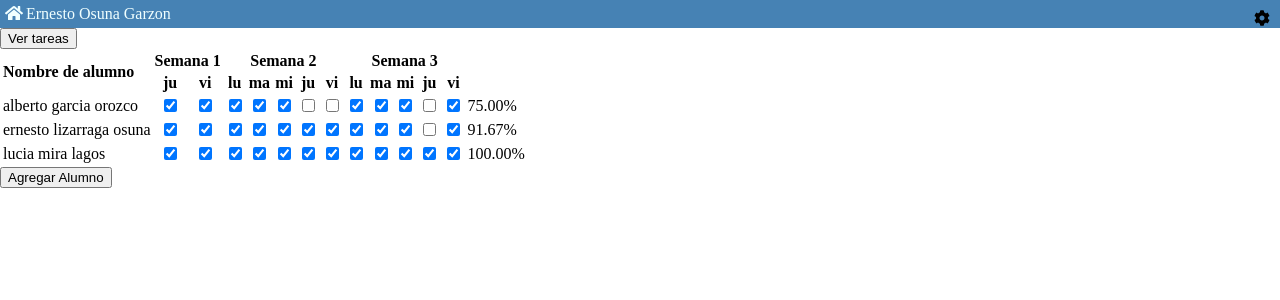
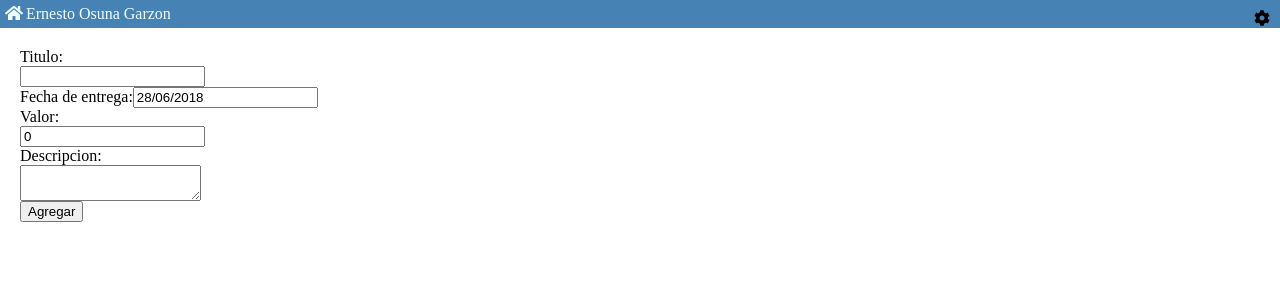
Before and after one commit to cuauth/prof, a React app: page /grupo/1/tareas in a window 1280 px wide. Shown: the top 300 px of the page. Built offline with nearby package versions, Linux system fonts and the light colour scheme.

Commit message:
inicio de tareas agregado con formulario

```diff
--- a/package.json
+++ b/package.json
@@ -39,6 +39,7 @@
     "moment": "^2.22.2",
     "npm": "^6.1.0",
     "react": "^16.4.1",
+    "react-datepicker": "^1.5.0",
     "react-dom": "^16.4.1",
     "react-moment": "^0.7.7",
     "react-redux": "^5.0.7",
--- /dev/null
+++ b/src/components/AgregarTareasForm.css
@@ -0,0 +1,5 @@
+.TareasContainer {
+    padding-left: 20px;
+    padding-top: 20px;
+
+}
--- /dev/null
+++ b/src/components/AgregarTareasForm.js
@@ -0,0 +1,78 @@
+import React from "react"
+import { connect } from 'react-redux'
+import moment from 'moment'
+import DatePicker from 'react-datepicker'
+import style from './AgregarTareasForm.css'
+
+
+class AgregarTareasForm extends React.Component {
+  constructor(props) {
+    super(props)
+    this.onSubmit = this.onSubmit.bind(this)
+    this.handleChange = this.handleChange.bind(this)
+    this.handleDateChange = this.handleDateChange.bind(this)
+    this.state= {
+      titulo: '',
+      descripcion: '',
+      fechaDeEntrega: moment(),
+      valor: 0
+    }
+
+  }
+  onSubmit(event) {
+    event.preventDefault();
+    const form = {
+      titulo: this.state.titulo,
+      descripcion: this.state.descripcion,
+      fechaDeEntrega: this.state.fechaDeEntrega,
+      valor: this.state.valor
+    }
+    this.props.onSubmit(form)
+
+  }
+  handleChange(event){
+      this.setState({[event.target.name]: event.target.value});
+  }
+  handleDateChange(date){
+    this.setState({ fechaDeEntrega: date});
+  }
+  render() {
+
+    //this.props.agregarTarea(this.props.grupoId, { id:1, titulo: 'titulo', descripcion: 'descripcion de la tarea', fechaDeEntrega: moment().add('5','days'), valor: 100  })
+    return <div className={style.TareasContainer}>
+      <form  onSubmit={this.onSubmit}>
+        <label>Titulo:
+        <input type='text' name='titulo' value={this.state.titulo} onChange={this.handleChange} /></label>
+
+        <label>Fecha de entrega:
+        <DatePicker
+          name='fechaDeEntrega'
+          selected={this.state.fechaDeEntrega}
+          onChange={this.handleDateChange}
+        />
+        </label>
+        <label>Valor:
+        <input type='text' name='valor' value={this.state.valor} onChange={this.handleChange} /></label>
+        <label>Descripcion:
+        <textarea name='descripcion' value={this.state.descripcion} onChange={this.handleChange} /></label>
+        <button type="submit" value="Submit" >Agregar</button>
+      </form>
+      </div>
+  }
+}
+const mapStateToProps = (state,props) => {
+
+  return {
+    settings: state.settings
+  }
+}
+const mapDispatchToProps = dispatch => {
+  return {
+
+  }
+}
+
+export default connect(
+  mapStateToProps,
+  mapDispatchToProps
+)(AgregarTareasForm)
--- a/src/components/App.css
+++ b/src/components/App.css
@@ -4,3 +4,10 @@ a {
 body {
   margin: 0;
 }
+
+label {
+  display: block;
+}
+input, textarea {
+  display: block;
+}
--- a/src/components/App.js
+++ b/src/components/App.js
@@ -1,6 +1,7 @@
 import React from "react"
 import { connect } from 'react-redux'
 import Grupo from './Grupo'
+import Tareas from './Tareas'
 import ListaGrupos from './ListaGrupos'
 import Header from  './Header'
 import SettingsCog from './SettingsCog'
@@ -9,7 +10,7 @@ import { faCog , faChevronLeft, faHome  } from '@fortawesome/free-solid-svg-icon
 import { Switch, Route } from 'react-router'
 import style from './App.css'
 import { ConnectedRouter } from 'connected-react-router'
-
+import 'react-datepicker/dist/react-datepicker.css?external'
 library.add(faCog,faChevronLeft, faHome)
 
 class App extends React.Component {
@@ -20,6 +21,7 @@ class App extends React.Component {
           <SettingsCog />
           <Header />
           <Switch>
+          <Route path="/grupo/:key/tareas" render={(routeProps) => <Tareas grupoId={routeProps.match.params.key} routeProp={routeProps} />}/>
           <Route path="/grupo/:key" render={(routeProps) => <Grupo grupoId={routeProps.match.params.key} routeProp={routeProps} />}/>
           <Route exact path="/" component={ListaGrupos} />
           </Switch>
--- a/src/components/Grupo.js
+++ b/src/components/Grupo.js
@@ -2,7 +2,7 @@ import React from "react"
 import { connect } from 'react-redux'
 import ListaAlumnos from './ListaAlumnos'
 import AgregarAlumnoForm from './AgregarAlumnoForm'
-import { agregarTarea} from './../actions'
+
 import moment from 'moment'
 class Grupo extends React.Component {
   constructor(props) {
@@ -28,7 +28,7 @@ class Grupo extends React.Component {
   render() {
     const showForm = this.state.showForm
     return <React.Fragment>
-      <button onClick={()=>{ this.props.agregarTarea(this.props.grupoId, { id:1, titulo: 'titulo', descripcion: 'descripcion de la tarea', fechaDeEntrega: moment().add('5','days'), valor: 100  }) }} >Ver tareas</button>
+      <button onClick={()=> {this.props.routeProp.history.push(`/grupo/${this.props.grupoId}/tareas`)}} >Ver tareas</button>
       <ListaAlumnos grupoId={this.props.grupoId} />
       <div>
         {(showForm)
@@ -47,7 +47,7 @@ const mapStateToProps = (state,props) => {
 }
 const mapDispatchToProps = dispatch => {
   return {
-    agregarTarea: (grupoId, tarea) =>{dispatch(agregarTarea(grupoId, tarea))}
+
   }
 }
 
--- /dev/null
+++ b/src/components/Tareas.js
@@ -0,0 +1,44 @@
+import React from "react"
+import { connect } from 'react-redux'
+import moment from 'moment'
+import UUID from 'uuid-js'
+import AgregarTareasForm from './AgregarTareasForm'
+import { agregarTarea} from './../actions'
+class Tareas extends React.Component {
+  constructor(props) {
+    super(props)
+    this.agregarTarea = this.agregarTarea.bind(this)
+  }
+
+  agregarTarea(form){
+    const uid =  UUID.create(4).hex
+    let newTarea = {
+       id:uid ,...form
+    }
+    this.props.agregarTarea(this.props.grupoId, newTarea )
+  }
+  render() {
+
+    //
+    return <React.Fragment>
+      <AgregarTareasForm onSubmit={this.agregarTarea} />
+      </React.Fragment>
+  }
+}
+const mapStateToProps = (state,props) => {
+
+  console.log(state.grupos[props.grupoId].tareas)
+  return {
+    settings: state.settings
+  }
+}
+const mapDispatchToProps = dispatch => {
+  return {
+    agregarTarea: (grupoId, tarea) =>{dispatch(agregarTarea(grupoId, tarea))}
+  }
+}
+
+export default connect(
+  mapStateToProps,
+  mapDispatchToProps
+)(Tareas)
--- a/src/reducer/grupos.js
+++ b/src/reducer/grupos.js
@@ -37,6 +37,7 @@ const gruposReducer = (state = {}, action) => {
     case 'AGREGAR_TAREA': {
       let newArr = Object.assign({}, state);
       newArr[action.payload.grupoId].tareas = {
+        ...newArr[action.payload.grupoId].tareas,
         [action.payload.tarea.id]: {
           titulo: action.payload.tarea.titulo,
           descripcion: action.payload.tarea.descripcion,
--- a/webpack.config.js
+++ b/webpack.config.js
@@ -24,9 +24,26 @@ module.exports = {
         use: {
           loader: "babel-loader"
         }
+      },{
+        test: /\.css$/,
+        oneOf: [ {
+          resourceQuery: /external/, // foo.css?inline
+          use: [
+            {
+              loader: "style-loader"
             },
             {
-        test: /\.css$/,
+              loader: "css-loader",
+              options: {
+                modules: false,
+                importLoaders: 1,
+                localIdentName: "[name]_[local]_[hash:base64]",
+                sourceMap: true,
+                minimize: true
+              }
+            }
+            ]
+        },{
           use: [
             {
               loader: "style-loader"
@@ -43,6 +60,10 @@ module.exports = {
             }
             ]
         }
+
+      ]
+
+      }
     ]
   },
   plugins: [htmlPlugin]
```
Lines whose indentation alone changed are shown as unchanged.
